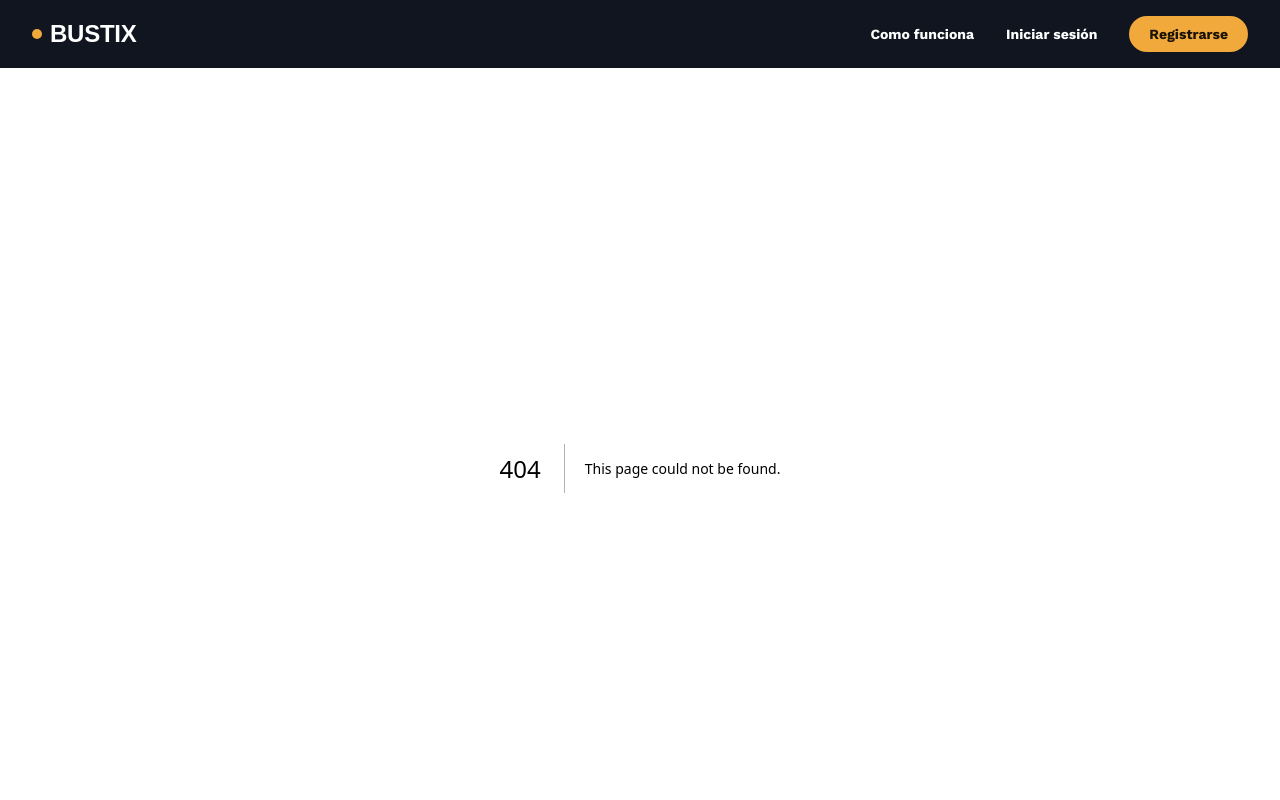
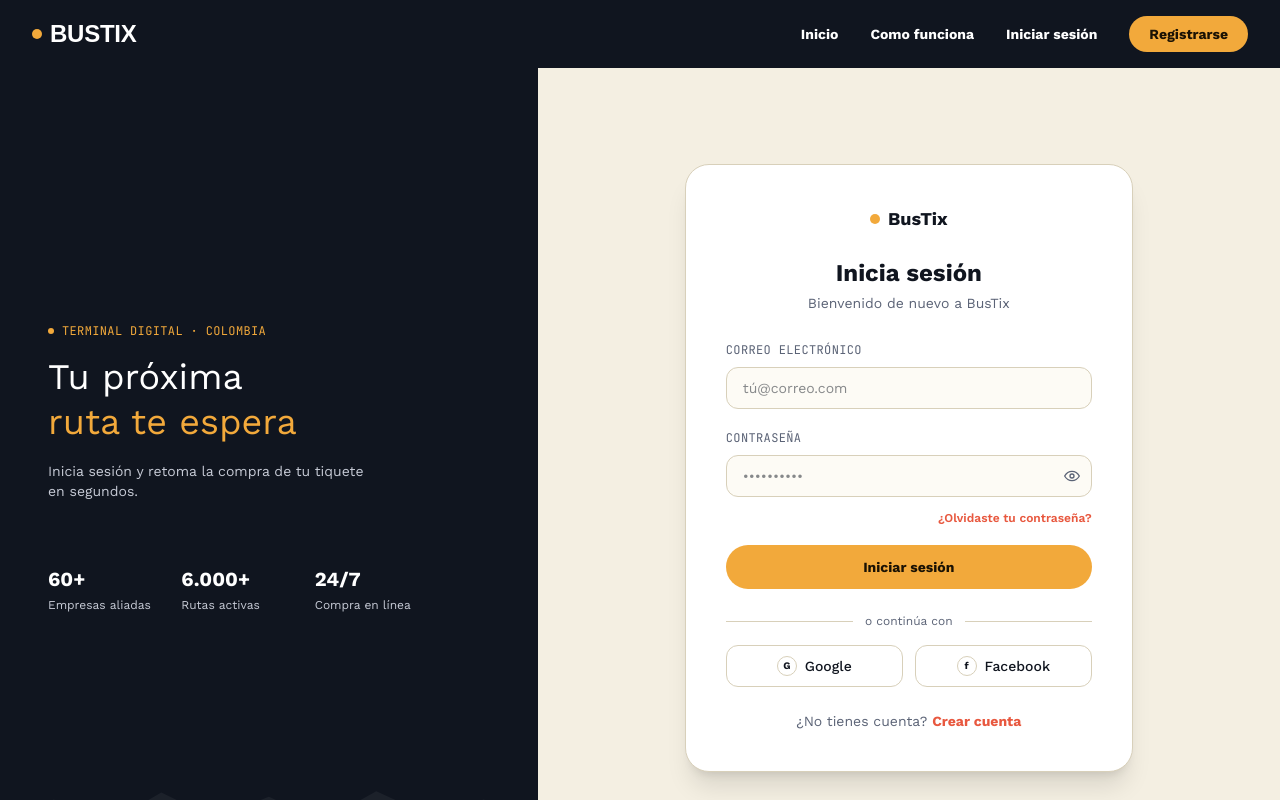
Before and after one commit to BustixPF/Bustix-Frontend, a Next.js app: page /Auth/login in a window 1280 px wide. Before the commit this address had no page. Shown: the top 800 px of the page. Built offline with nearby package versions, Linux system fonts and the light colour scheme; a web font is replaced by a local one.

Commit message:
Initial development: Login

```diff
--- /dev/null
+++ b/app/Auth/login/page.tsx
@@ -0,0 +1,75 @@
+import Link from "next/link";
+import AuthSidePanel from "@/components/auth/AuthSidePanel";
+import LoginForm from "@/components/forms/login/LoginForm";
+
+const STATS = [
+  { value: "60+", label: "Empresas aliadas" },
+  { value: "6.000+", label: "Rutas activas" },
+  { value: "24/7", label: "Compra en línea" },
+];
+
+export default function LoginPage() {
+  return (
+    <main className="flex min-h-screen">
+      <AuthSidePanel
+        eyebrow="Terminal digital · Colombia"
+        titleLine1="Tu próxima"
+        titleAccent="ruta te espera"
+        description="Inicia sesión y retoma la compra de tu tiquete en segundos."
+        stats={STATS}
+      />
+
+      <div className="flex flex-1 items-center justify-center bg-background px-6 py-16">
+        <div className="w-full max-w-md rounded-3xl border border-border bg-card p-10 shadow-xl">
+          <div className="flex items-center justify-center gap-2">
+            <span className="h-2.5 w-2.5 rounded-full bg-primary" />
+            <span className="text-lg font-bold text-card-foreground">BusTix</span>
+          </div>
+
+          <h2 className="mt-6 text-center text-2xl font-bold text-card-foreground">
+            Inicia sesión
+          </h2>
+          <p className="mt-1 text-center text-sm text-muted-foreground">
+            Bienvenido de nuevo a BusTix
+          </p>
+
+          <LoginForm />
+
+          <div className="mt-6 flex items-center gap-3">
+            <span className="h-px flex-1 bg-border" />
+            <span className="text-xs text-muted-foreground">o continúa con</span>
+            <span className="h-px flex-1 bg-border" />
+          </div>
+
+          <div className="mt-4 grid grid-cols-2 gap-3">
+            <button
+              type="button"
+              className="flex items-center justify-center gap-2 rounded-lg border border-border py-2.5 text-sm font-medium text-card-foreground transition-colors hover:border-primary"
+            >
+              <span className="flex h-5 w-5 items-center justify-center rounded-full border border-border text-[10px] font-bold">
+                G
+              </span>
+              Google
+            </button>
+            <button
+              type="button"
+              className="flex items-center justify-center gap-2 rounded-lg border border-border py-2.5 text-sm font-medium text-card-foreground transition-colors hover:border-primary"
+            >
+              <span className="flex h-5 w-5 items-center justify-center rounded-full border border-border text-[10px] font-bold">
+                f
+              </span>
+              Facebook
+            </button>
+          </div>
+
+          <p className="mt-6 text-center text-sm text-muted-foreground">
+            ¿No tienes cuenta?{" "}
+            <Link href="/auth/register" className="font-bold text-accent hover:underline">
+              Crear cuenta
+            </Link>
+          </p>
+        </div>
+      </div>
+    </main>
+  );
+}
--- a/app/layout.tsx
+++ b/app/layout.tsx
@@ -19,9 +19,13 @@ export default function RootLayout({
       lang="en"
       className={`${workSans.variable} ${jetbrainsMono.variable} ${bigShouldersDisplay.variable} h-full antialiased`}
     >
-      <Navbar />
-      <body className="min-h-screen font-sans">{children}</body>
-      <Footer />
+
+      <body className="min-h-screen font-sans">
+        <Navbar />
+        {children}
+        <Footer />
+      </body>
+
     </html>
   );
 }
--- a/app/page.tsx
+++ b/app/page.tsx
@@ -7,7 +7,7 @@ import {
   HowItWorks,
   PartnerCompanies,
   CompanyCta,
-} from "@/components/home/home";
+} from "@/components/home/page";
 
 export default function Home() {
   return (
--- a/components/Navbar.tsx
+++ b/components/Navbar.tsx
@@ -10,16 +10,19 @@ const Navbar = () => {
         </Link>
       </div>
       <ul className="flex items-center gap-3">
+        <Link href="/" className="text-sm font-bold text-foreground mr-5">
+           Inicio
+        </Link>
         <Link href="/#como-funciona" className="text-sm font-bold text-foreground ">
            Como funciona
         </Link>
 
-        <Link href="/login" className="navbar-link">
+        <Link href="/Auth/login" className="navbar-link">
           Iniciar sesión
         </Link>
 
         <Link
-          href="/Register"
+          href="/Auth/register"
           className="rounded-full bg-primary px-5 py-2 text-sm font-bold text-primary-foreground transition-colors hover:bg-accent hover:text-accent-foreground"
         >
           Registrarse
--- /dev/null
+++ b/components/auth/AuthSidePanel.tsx
@@ -0,0 +1,64 @@
+interface AuthStat {
+  value: string;
+  label: string;
+}
+
+interface AuthSidePanelProps {
+  eyebrow: string;
+  titleLine1: string;
+  titleAccent: string;
+  description: string;
+  stats: AuthStat[];
+}
+
+const AuthSidePanel = ({
+  eyebrow,
+  titleLine1,
+  titleAccent,
+  description,
+  stats,
+}: AuthSidePanelProps) => {
+  return (
+    <div className="bustix-dark relative hidden flex-col justify-center overflow-hidden bg-background px-12 py-16 lg:flex lg:w-[42%]">
+      <p className="flex items-center gap-2 font-mono-label text-xs uppercase text-primary">
+        <span className="h-1.5 w-1.5 rounded-full bg-primary" />
+        {eyebrow}
+      </p>
+
+      <h1 className="mt-4 text-4xl leading-tight text-foreground">
+        {titleLine1}
+        <br />
+        <span className="text-primary">{titleAccent}</span>
+      </h1>
+
+      <p className="mt-4 max-w-xs text-sm text-muted-foreground">{description}</p>
+
+      <dl className="mt-16 grid max-w-sm grid-cols-3 gap-4">
+        {stats.map((stat) => (
+          <div key={stat.label}>
+            <dd className="text-xl font-bold text-foreground">{stat.value}</dd>
+            <dt className="mt-1 text-xs text-muted-foreground">{stat.label}</dt>
+          </div>
+        ))}
+      </dl>
+
+      <svg
+        aria-hidden="true"
+        viewBox="0 0 400 70"
+        preserveAspectRatio="none"
+        className="absolute inset-x-0 bottom-0 h-24 w-full"
+      >
+        <polygon
+          points="0,70 0,40 40,20 80,38 120,15 160,34 200,18 240,36 280,14 320,32 360,20 400,40 400,70"
+          className="fill-white/5"
+        />
+        <polygon
+          points="0,70 0,55 50,32 90,50 130,28 170,48 210,30 250,50 290,26 330,46 370,30 400,50 400,70"
+          className="fill-white/10"
+        />
+      </svg>
+    </div>
+  );
+};
+
+export default AuthSidePanel;
--- a/components/forms/home/SearchSchema.ts
+++ b/components/forms/home/SearchSchema.ts
@@ -1,9 +1,9 @@
 import * as Yup from "yup";
-import { searchFormValues } from "@/interfaces/search.interfaces";
+import { searchFormValues } from "@/interfaces/search.interface";
 
 export const searchInitialValues: searchFormValues = {
   origin: "Medellín (Ant.)",
-  destination: "Bogotá (D.C.)",
+  destination: "Cali (Valle)",
   departureDate: "",
   returnDate: "",
 };
--- /dev/null
+++ b/components/forms/login/LoginForm.tsx
@@ -0,0 +1,92 @@
+"use client";
+import { useState } from "react";
+import Link from "next/link";
+import { useFormik } from "formik";
+import { loginInitialValues, loginValidationSchema } from "@/components/forms/login/LoginSchema";
+
+const LoginForm = () => {
+  const [showPassword, setShowPassword] = useState(false);
+
+  const formik = useFormik({
+    initialValues: loginInitialValues,
+    validationSchema: loginValidationSchema,
+    onSubmit: () => {
+    },
+  });
+
+  return (
+    <form onSubmit={formik.handleSubmit} noValidate className="mt-6">
+      <label className="block">
+        <span className="font-mono-label text-xs uppercase text-muted-foreground">
+          Correo electrónico
+        </span>
+        <input
+          type="email"
+          name="email"
+          placeholder="tú@correo.com"
+          value={formik.values.email}
+          onChange={formik.handleChange}
+          onBlur={formik.handleBlur}
+          className="mt-1.5 w-full rounded-lg border border-border bg-muted px-4 py-2.5 text-sm text-card-foreground outline-none focus:border-primary"
+        />
+        {formik.touched.email && formik.errors.email && (
+          <p className="mt-1 text-xs text-destructive">{formik.errors.email}</p>
+        )}
+      </label>
+
+      <label className="mt-4 block">
+        <span className="font-mono-label text-xs uppercase text-muted-foreground">
+          Contraseña
+        </span>
+        <div className="relative mt-1.5">
+          <input
+            type={showPassword ? "text" : "password"}
+            name="password"
+            placeholder="••••••••••"
+            value={formik.values.password}
+            onChange={formik.handleChange}
+            onBlur={formik.handleBlur}
+            className="w-full rounded-lg border border-border bg-muted px-4 py-2.5 pr-10 text-sm text-card-foreground outline-none focus:border-primary"
+          />
+          <button
+            type="button"
+            onClick={() => setShowPassword((prev) => !prev)}
+            aria-label={showPassword ? "Ocultar contraseña" : "Mostrar contraseña"}
+            className="absolute right-3 top-1/2 -translate-y-1/2 text-muted-foreground hover:text-foreground"
+          >
+
+            {showPassword ? (
+              <svg className="h-4 w-4" viewBox="0 0 24 24" fill="none" xmlns="http://www.w3.org/2000/svg" aria-hidden>
+                <path d="M17.94 17.94A10.97 10.97 0 0112 20c-5 0-9.27-3.11-11-7 1.08-2.23 2.95-4.09 5.28-5.28" stroke="currentColor" strokeWidth="2" strokeLinecap="round" strokeLinejoin="round"/>
+                <path d="M1 1l22 22" stroke="currentColor" strokeWidth="2" strokeLinecap="round" strokeLinejoin="round"/>
+              </svg>
+            ) : (
+              <svg className="h-4 w-4" viewBox="0 0 24 24" fill="none" xmlns="http://www.w3.org/2000/svg" aria-hidden>
+                <path d="M1 12s4-7 11-7 11 7 11 7-4 7-11 7S1 12 1 12z" stroke="currentColor" strokeWidth="2" strokeLinecap="round" strokeLinejoin="round"/>
+                <circle cx="12" cy="12" r="3" stroke="currentColor" strokeWidth="2" strokeLinecap="round" strokeLinejoin="round"/>
+              </svg>
+            )}
+          </button>
+        </div>
+        {formik.touched.password && formik.errors.password && (
+          <p className="mt-1 text-xs text-destructive">{formik.errors.password}</p>
+        )}
+      </label>
+
+      <div className="mt-2 text-right">
+        <Link href="/auth/forgot-password" className="text-xs font-semibold text-accent hover:underline">
+          ¿Olvidaste tu contraseña?
+        </Link>
+      </div>
+
+      <button
+        type="submit"
+        className="mt-4 w-full rounded-full bg-primary py-3 text-sm font-bold text-primary-foreground transition-colors hover:bg-accent hover:text-accent-foreground"
+      >
+        Iniciar sesión
+      </button>
+    </form>
+  );
+};
+
+export default LoginForm;
--- /dev/null
+++ b/components/forms/login/LoginSchema.ts
@@ -0,0 +1,14 @@
+import * as Yup from "yup";
+import { loginFormValues } from "@/interfaces/login.interface";
+
+export const loginInitialValues: loginFormValues = {
+  email: "",
+  password: "",
+};
+
+export const loginValidationSchema = Yup.object({
+  email: Yup.string()
+    .email("Correo electrónico inválido")
+    .required("Correo electrónico obligatorio"),
+  password: Yup.string().required("Contraseña obligatoria"),
+});
--- /dev/null
+++ b/interfaces/login.interface.ts
@@ -0,0 +1,4 @@
+export interface loginFormValues {
+  email: string;
+  password: string;
+}
```
Also changed, not shown: components/forms/home/SearchForm.tsx (+4 -4 lines), components/home/page.tsx (renamed from components/home/home.tsx), interfaces/search.interface.ts (renamed from interfaces/search.interfaces.ts).
